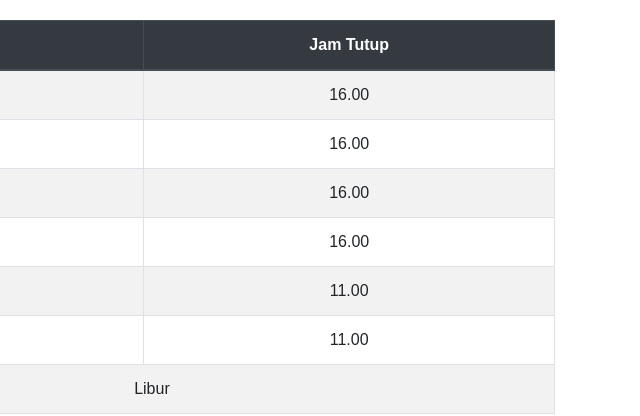
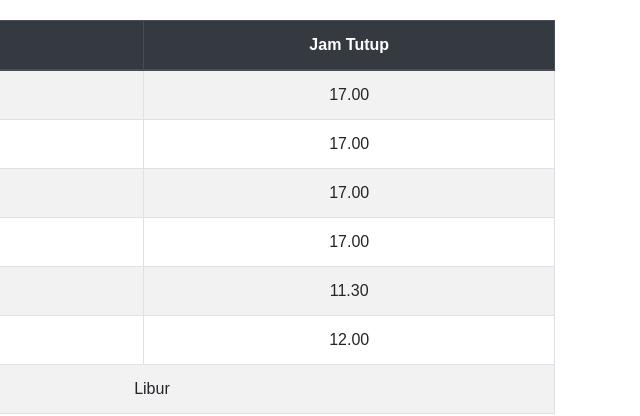
Before and after one commit to Rivaldisky73/puskesmas-bandarharjo, a plain HTML site: page layanan.html in a window 1280 px wide. Shown: the part 874-1290 px from the top of the page, 640-1280 px from the left. Drawn offline with nearby package versions, Linux system fonts and the light colour scheme; files whose address does not match are found by name.

Commit message:
Update layanan.html

```diff
--- a/layanan.html
+++ b/layanan.html
@@ -85,32 +85,32 @@
           <tr>
             <td>Senin</td>
             <td>07.00</td>
-            <td>16.00</td>
+            <td>17.00</td>
           </tr>
           <tr>
             <td>Selasa</td>
             <td>07.00</td>
-            <td>16.00</td>
+            <td>17.00</td>
           </tr>
           <tr>
             <td>Rabu</td>
             <td>07.00</td>
-            <td>16.00</td>
+            <td>17.00</td>
           </tr>
           <tr>
             <td>Kamis</td>
             <td>07.00</td>
-            <td>16.00</td>
+            <td>17.00</td>
           </tr>
           <tr>
             <td>Jumat</td>
             <td>07.00</td>
-            <td>11.00</td>
+            <td>11.30</td>
           </tr>
           <tr>
             <td>Sabtu</td>
             <td>07.00</td>
-            <td>11.00</td>
+            <td>12.00</td>
           </tr>
           <tr>
             <td>Minggu</td>
```
